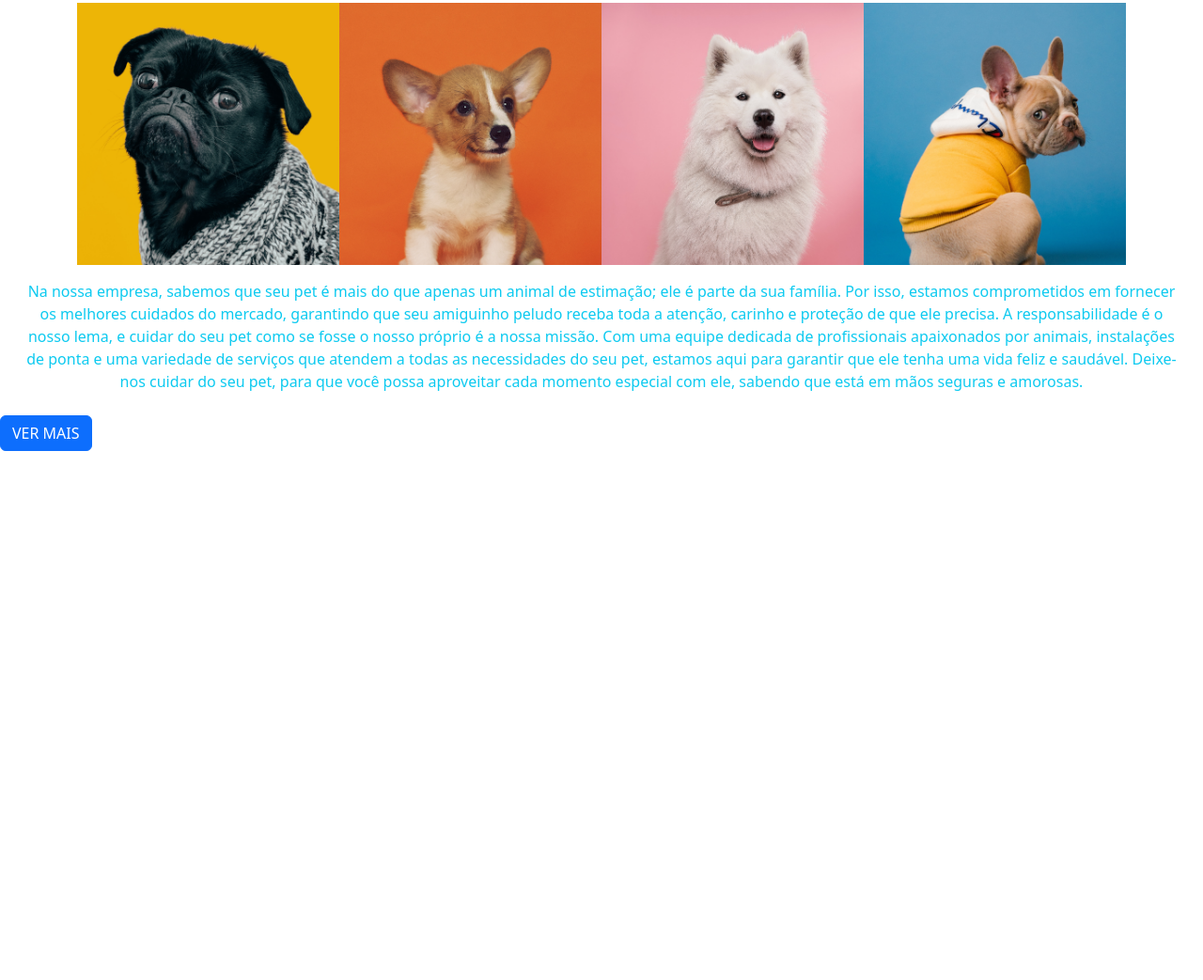
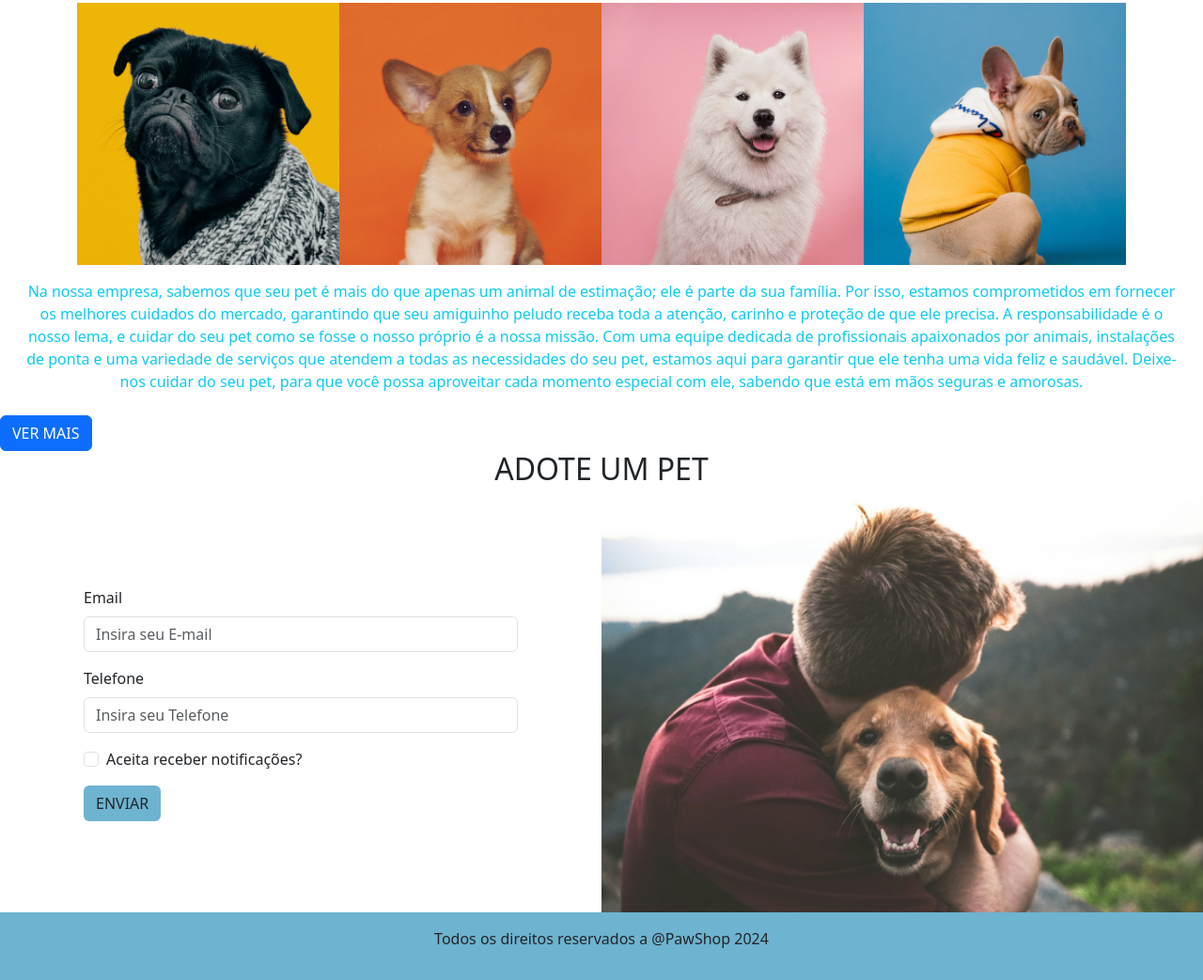
Before and after one commit to Bernardo-Brito/PawShop2.0, a plain HTML site: page index.html in a window 1280 px wide. Shown: the part 633-1676 px from the top of the page at 94% size. Before the commit the page ends 1113 px from the top, so only its background shows below. Drawn offline with Linux system fonts and the light colour scheme.

Commit message:
terminando projeto com a sala
Criando elementos para o layout

```diff
--- a/index.html
+++ b/index.html
@@ -108,10 +108,36 @@
 
         </section>
 
+        <section id="formulario">
+          <h2 class="text-center">ADOTE UM PET</h2>
+          <div class="p-0 m-0 container-fluid row" id="formularioConteudo">
+            <aside class="col-6 d-flex justify-content-center align-items-center">
+              <form class="w-75">
+                <div class="mb-3">
+                  <label for="email" class="form-label">Email</label>
+                  <input type="email" placeholder="Insira seu E-mail" class="form-control" id="email" aria-describedby="emailHelp">
+                </div>
+                <div class="mb-3">
+                  <label for="telefone" class="form-label">Telefone</label>
+                  <input type="tel" placeholder="Insira seu Telefone" class="form-control" id="telefone">
+                </div>
+                <div class="mb-3 form-check">
+                  <input type="checkbox" class="form-check-input" id="notificacao">
+                  <label class="form-check-label" for="notificacao">Aceita receber notificações?</label>
+                </div>
+                <button type="submit" class="btn bg-bluePersonal">ENVIAR</button>
+              </form>
+            </aside>
+            <aside class="p-0 m-0 col-6">
+              <img class="w-100" src="images/imgBanner.png" alt="banner do formulário">
+            </aside>
+          </div>
+        </section>
+
     </main>
 
-    <footer>
-
+    <footer class="container-fluid bg-bluePersonal py-3">
+      <p>Todos os direitos reservados a @PawShop 2024</p>
     </footer>
 
     <div id="modais">
--- a/styles/index.css
+++ b/styles/index.css
@@ -1,3 +1,13 @@
 header nav{
     background-color: #6EB3D0;
 }
+
+.bg-bluePersonal{
+    background-color: #6EB3D0;
+    text-align: center;
+}
+
+form .bg-bluePersonal:hover{
+    background-color: #3493bc;
+    color: white;
+}
```
